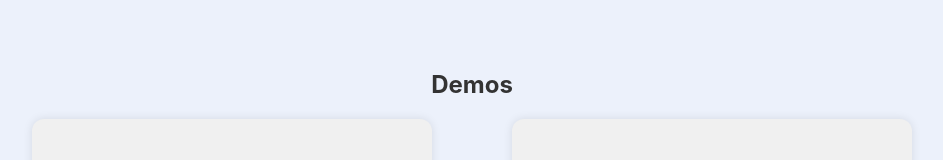
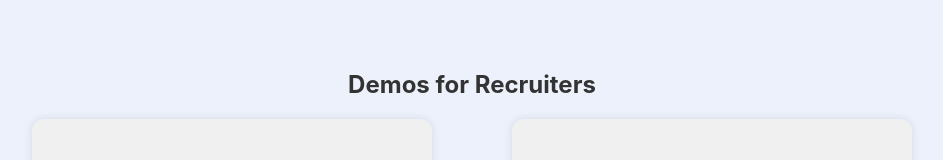
Before and after one commit to HarrisonKeyser/fun, a React (Create React App) app in the folder progress-bar-app/: page /baseball in a window 1280 px wide. Shown: the part 1105-1265 px from the top of the page, without its empty margins (168-1111 px from the left). Built offline with nearby package versions, Linux system fonts and the light colour scheme.

Commit message:
for recruiters

```diff
--- a/progress-bar-app/src/HomePage.js
+++ b/progress-bar-app/src/HomePage.js
@@ -47,7 +47,7 @@
 
         {/* DEMOS SECTION */}
         <section className="homepage-section">
-          <h2 className="section-title">Demos</h2>
+          <h2 className="section-title">Demos for Recruiters</h2>
           <div className="nav-container">
             <div className="nav-item">
               <Link to="/university-retention">
```
